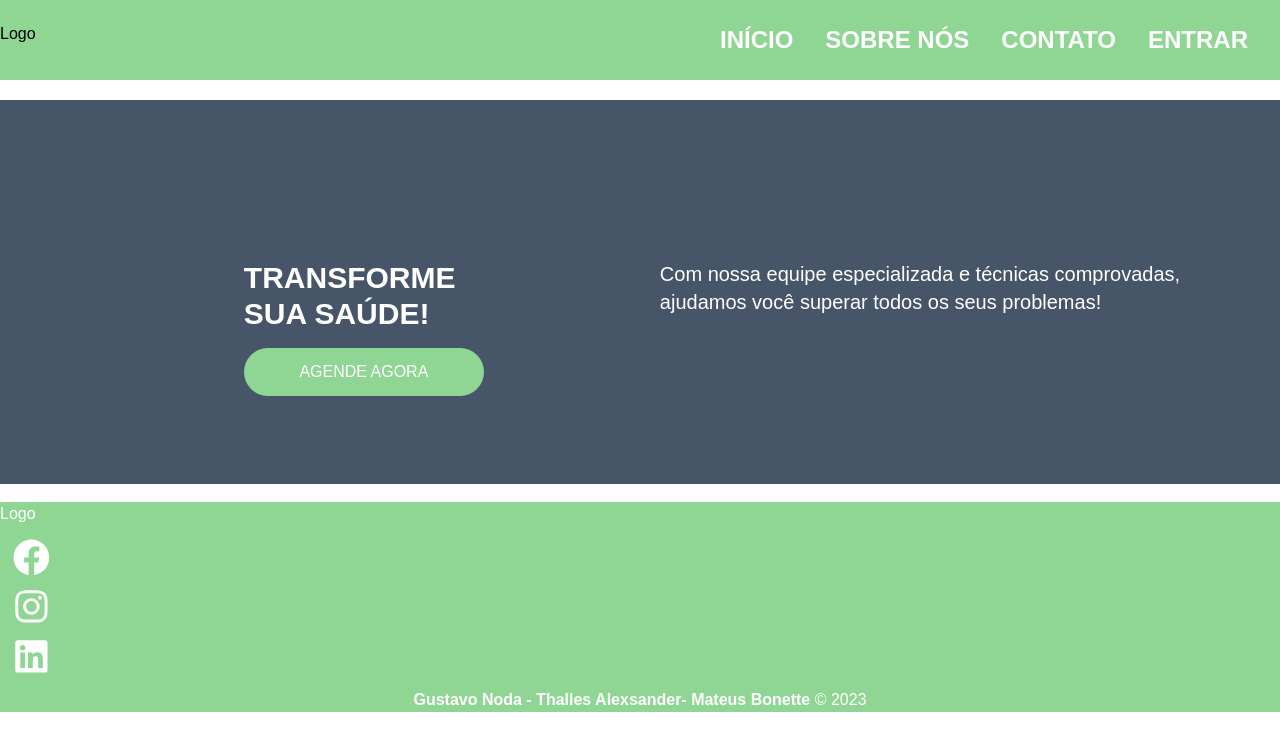
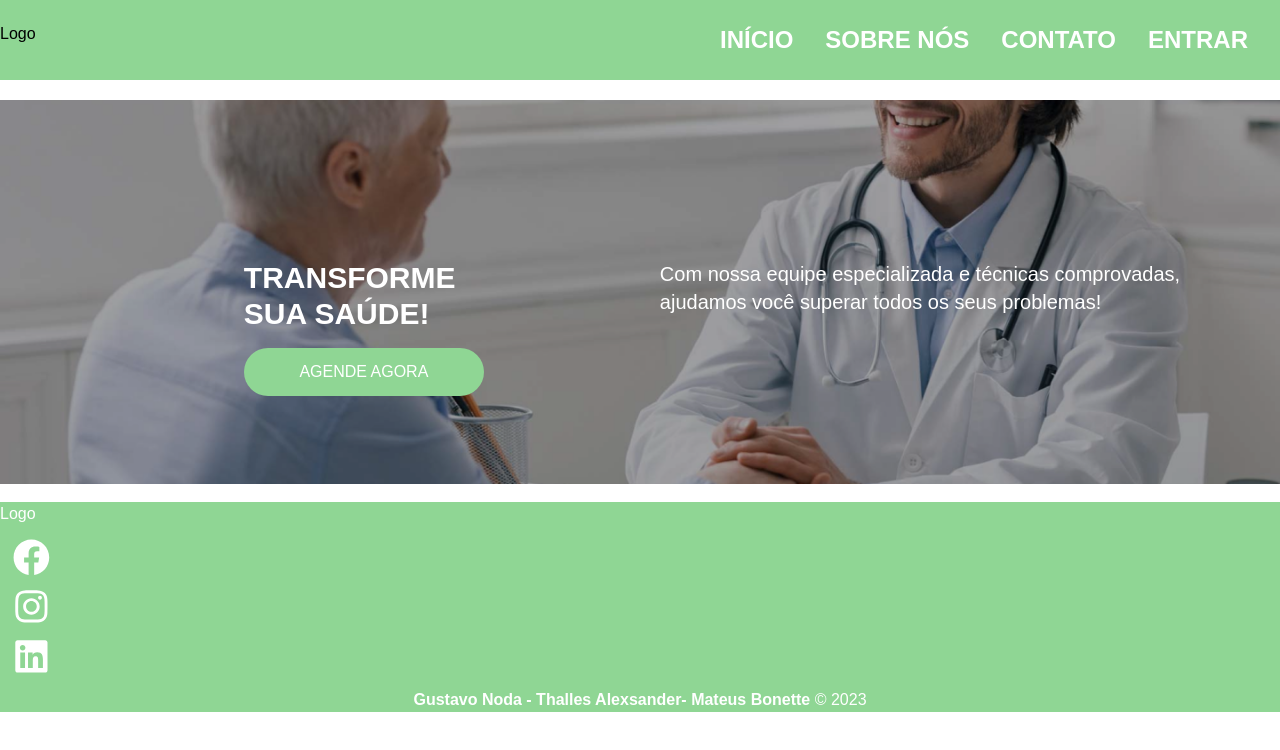
Before and after one commit to mateus-bonette00/ProjetoWeb_ClinicaMedica, a React (Create React App) app: page / in a window 1280 px wide. Shown: the top 750 px of the page. Built offline with nearby package versions, Linux system fonts and the light colour scheme.

Commit message:
editando imagem de fundo na seção principal

```diff
--- a/src/components/MainPage.jsx
+++ b/src/components/MainPage.jsx
@@ -1,17 +1,21 @@
 import React from "react";
+import imagemHome from "./img/imageHome.png";
 
 function MainPage() {
   return (
-    <section className="bg-slate-600 flex flex-row w-screen h-96 justify-center">
+    <section className="bg-imagemHome flex flex-row w-screen h-96 justify-center">
       <div className=" mt-40 ml-36">
-        <h1 className="text-white font-bold text-3xl">TRANSFORME <br></br>SUA SAÚDE!</h1>
+        <h1 className="text-white font-bold text-3xl">
+          TRANSFORME <br></br>SUA SAÚDE!
+        </h1>
         <button className="bg-greeny w-60 h-12 rounded-full mt-4 hover:bg-black text-white">
           AGENDE AGORA
         </button>
       </div>
       <div className="">
         <h2 className="text-white mt-40 ml-44 text-xl ">
-          Com nossa equipe especializada e técnicas comprovadas,<br></br>
+          Com nossa equipe especializada e técnicas comprovadas,
+          <br></br>
           ajudamos você superar todos os seus problemas!
         </h2>
       </div>
--- a/src/index.css
+++ b/src/index.css
@@ -14,3 +14,9 @@ body,
 #root {
 background-color: #fff;
 }
+
+.bg-imagemHome {
+    background-image: url('components/img/imageHome.png');
+    background-size: cover; /* Ajusta o tamanho da imagem para cobrir todo o elemento */
+    background-position: center; /* Centraliza a imagem no elemento */
+}
```
Also changed, not shown: src/components/img/imageHome.png (renamed from public/img/imageHome.png), src/components/img/logo_navbar.png (renamed from public/img/logo_navbar.png).
